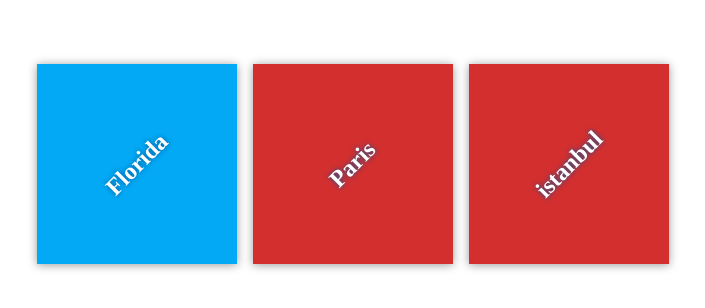
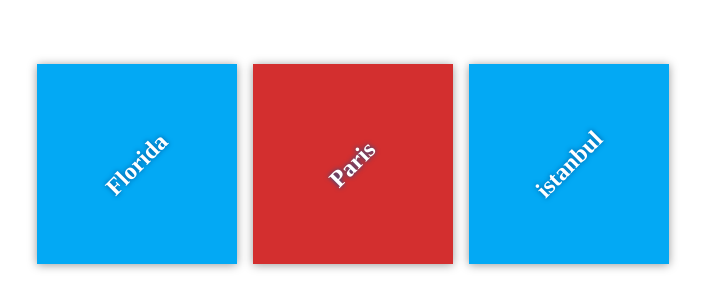
Before and after one commit to hyenial/my-travel-plans, a plain HTML site: page index.html in a window 1280 px wide. Shown: the part 236-544 px from the top of the page, without its empty margins (287-992 px from the left). Drawn offline with Linux system fonts and the light colour scheme.

Commit message:
Update index.html

```diff
--- a/index.html
+++ b/index.html
@@ -18,7 +18,7 @@
                 <h2>Paris</h2>
             </div>
 
-            <div class="destination" id="paris">
+            <div class="destination" id="istanbul">
                 <h2>istanbul </h2>
             </div>
         </div>
```
